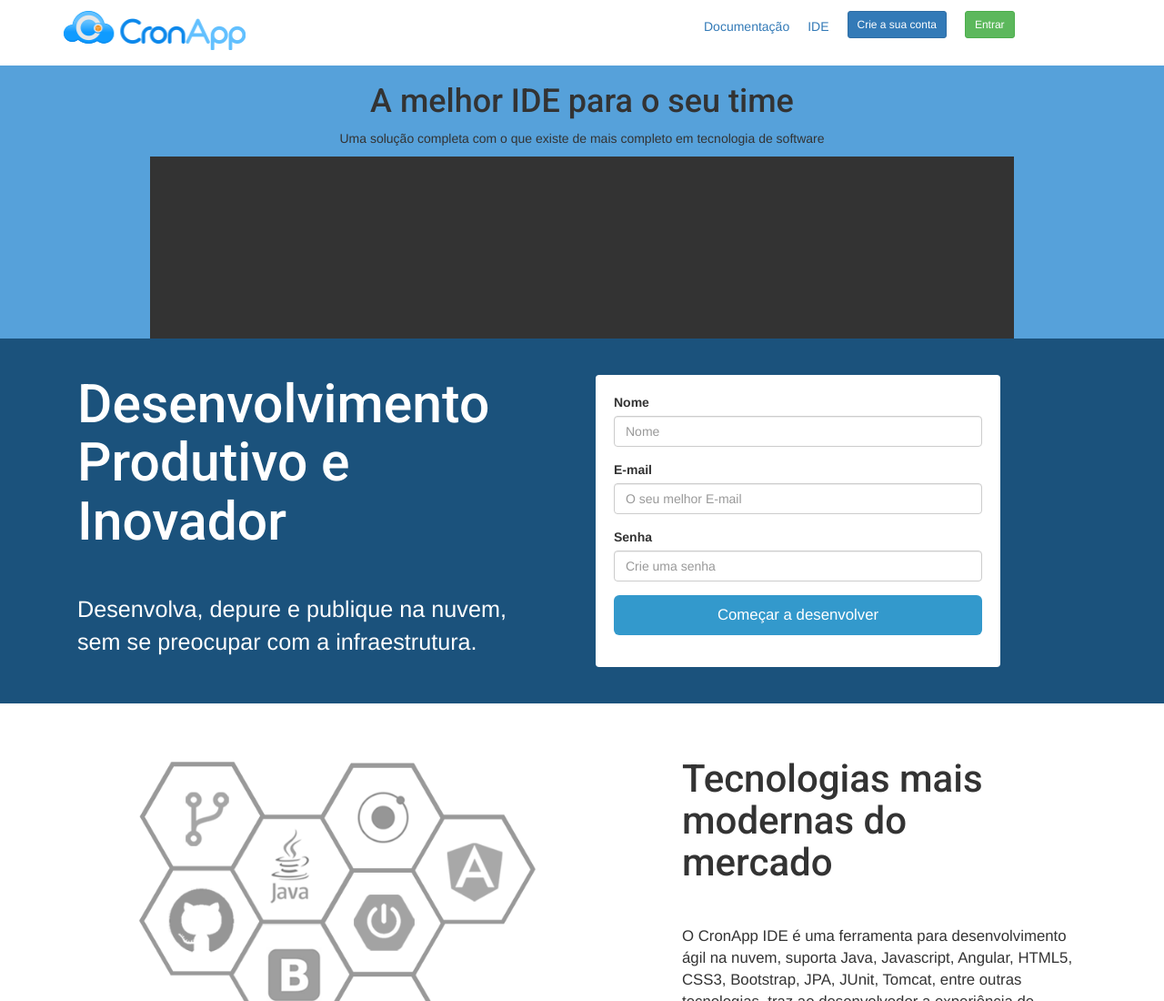
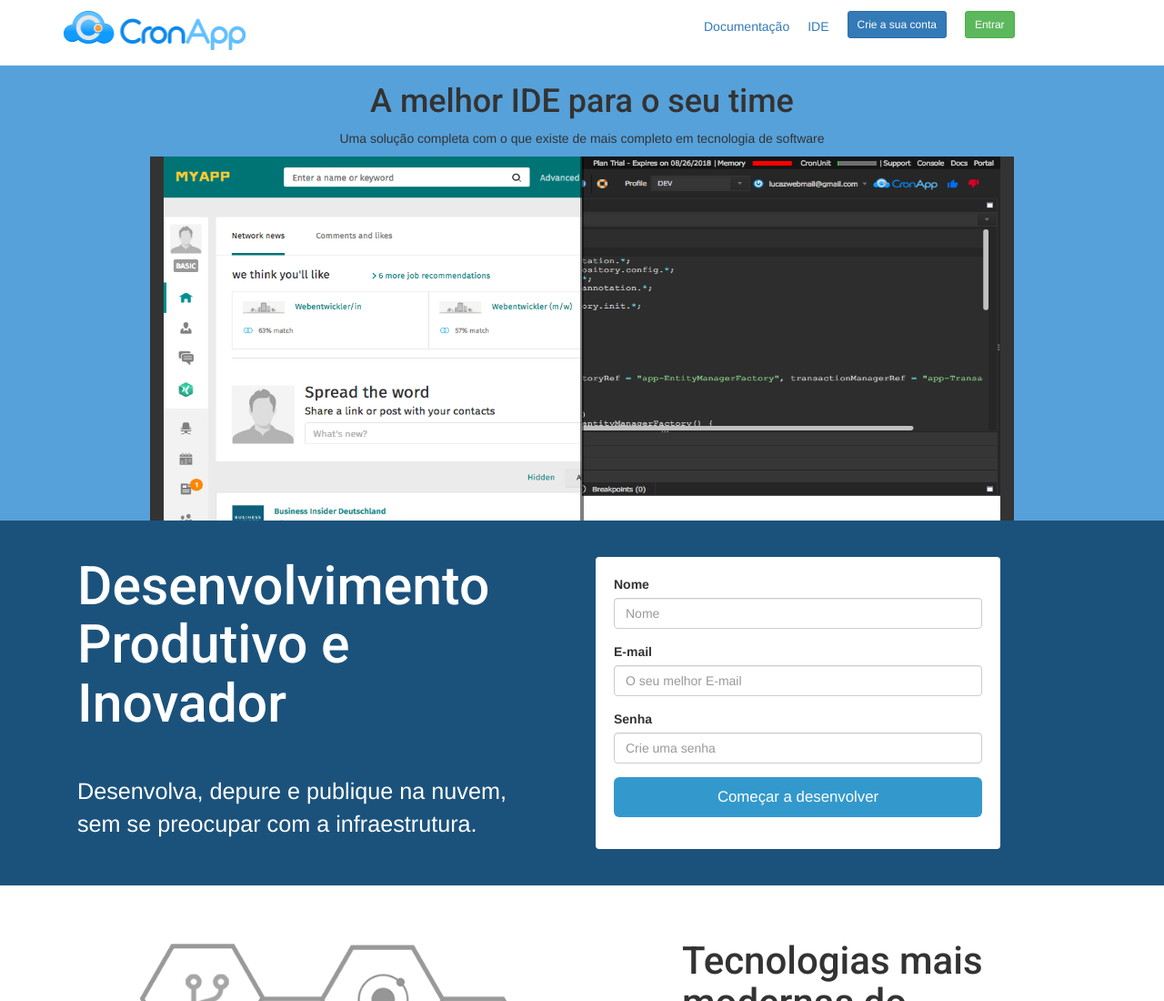
Before and after one commit to lucazweb/cronapp-landing, a website: page index.html in a window 1280 px wide. Shown: the top 1100 px of the page at 91% size. Drawn offline with nearby package versions, Linux system fonts and the light colour scheme.

Commit message:
Começando aplicação Angular, inserindo diretiva de comparação de imagens, organizando arquivos

```diff
--- /dev/null
+++ b/css/slider-comparison.css
@@ -0,0 +1,34 @@
+div.slide-comb {
+	width: 100%;
+	height: 400px;
+	position: relative;
+	overflow: hidden;
+}
+div.slide-comb img {
+	width: 100%;
+	height: 100%;
+}
+div.slide-comb .resized {
+	position: absolute;
+	top:0;
+	left: 0;
+	height: 100%;
+	width: 50%;
+	overflow: hidden;
+}
+div.slide-comb .divider {
+	position: absolute;
+	left: 50%;
+	top: 0;
+	bottom: 0;
+	width: 4px;
+	margin-left: -2px;
+	background: rgba(0,0,0,.5);
+}
+
+@media (max-width: 767px) {
+	div.slide-comb {
+		width: 300px;
+		height: 200px;
+	}
+}
--- a/index.html
+++ b/index.html
@@ -1,14 +1,16 @@
 <!DOCTYPE html>
-<html lang="pt-br">
+<html ng-app="CronappLanding" lang="pt-br">
 <head>
     <meta charset="UTF-8">
     <meta name="viewport" content="width=device-width, initial-scale=1.0">
     <meta http-equiv="X-UA-Compatible" content="ie=edge">
     <link rel="stylesheet" href="node_modules/bootstrap/dist/css/bootstrap.min.css">
     <link rel="stylesheet" href="css/principal.css">
+    <link rel="stylesheet" href="css/slider-comparison.css">
     <title>Cronapp</title>
+    <script type="text/javascript" src="node_modules/angular/angular.min.js"> </script>
 </head>
-<body>
+<body ng-controller="landingCtrl">
     <header>
         <div class="container">
             <div class="logo"></div>
@@ -28,12 +30,9 @@
             <h1>A melhor IDE para o seu time</h1>
             <p>Uma solução completa com o que existe de mais completo em tecnologia de software</p>
             <div class="col-md-10 col-md-10--mostrador">
-
+                <!-- Comparar aplicação feita e IDE Cloud -->
+                <slide-image-comparison info="images"></slide-image-comparison>
             </div>
-        </div>
-
-        <div class="comparador">
-            <!-- Comparar aplicação feita e IDE Cloud -->
         </div>
     </div>
 
@@ -83,5 +82,9 @@
         </div>
     </footer>
 
+    <script type="text/javascript" src="js/app.js"></script>
+    <script type="text/javascript" src="js/slide-comparison.directive.js"></script>
+    <script type="text/javascript" src="js/controller.js"></script>
+
 </body>
 </html>
--- /dev/null
+++ b/js/app.js
@@ -0,0 +1 @@
+angular.module('CronappLanding', []);
--- /dev/null
+++ b/js/controller.js
@@ -0,0 +1,7 @@
+angular.module('CronappLanding')
+    .controller('landingCtrl', function($scope){
+        $scope.images = {
+            image1: 'img/cronappIDE.png',
+            image2: 'img/exampleapp.png'
+        }
+    });
--- /dev/null
+++ b/js/slide-comparison.directive.js
@@ -0,0 +1,74 @@
+angular.module('CronappLanding')
+    .directive('slideImageComparison', function($window) {
+
+            function moveOver(handle, resized, container) {
+
+                var move = {};
+
+                var divideWidth = handle.prop('offsetWidth'),
+                    containerOffsetLeft = container.prop('offsetLeft'),
+                    containerOffsetTop = container.prop('offsetTop'),
+                    containerWidth = container.prop('offsetWidth');
+
+                var moveSlide = function(e) {
+
+                    var pageX = e.pageX || e.targetTouches[0].pageX;
+                    var pageY = e.pageY || e.targetTouches[0].pageY;
+
+                    move = {
+                        left: pageX - containerOffsetLeft,
+                        top: pageY - containerOffsetTop
+                    };
+
+                    moveWidth = (move.left - 1)*75/containerWidth+'%';
+
+                    handle.css({
+                        left: moveWidth
+                    });
+                    resized.css({
+                        width: moveWidth
+                    });
+
+                }
+
+                // Support desktop + touch
+                container[0].addEventListener('touchmove', moveSlide, false);
+                container[0].addEventListener('mousemove', moveSlide, false);
+
+            }
+
+            return {
+                restrict: 'E',
+                scope: {
+                    imageInfo: '=info'
+                },
+                link: function(scope, elem, attr) {
+
+                    var w = angular.element($window);
+
+                    var container = angular.element(elem[0].querySelector('.slide-comb'));
+
+                    // Adjust resize image
+                    var resized = angular.element(elem[0].querySelector('.resized'));
+                    var resizedImage = elem[0].querySelector('.resized img');
+                    angular.element(resizedImage).css({
+                        width: container.prop('offsetWidth')+'px'
+                    })
+
+                    // Change resized image width on window resize
+                    w.bind('resize', function () {
+                        angular.element(resizedImage).css({
+                            width: container.prop('offsetWidth')+'px'
+                        })
+                    });
+
+                    // Get divider
+                    var divider = angular.element(elem[0].querySelector('.divider'));
+
+                    // Bind move event
+                    moveOver(divider, resized, container);
+
+                },
+                templateUrl: 'slideDirective/slider.html'
+            };
+        });
--- /dev/null
+++ b/slideDirective/slider.html
@@ -0,0 +1,9 @@
+<div class="comparador">
+<div class="slide-comb">
+    <img ng-src="{{ imageInfo.image1 }}">
+    <div class="resized">
+        <img ng-src="{{ imageInfo.image2 }}">
+    </div>
+    <div class="divider"></div>
+</div>
+</div>
```
Also changed, not shown: img/cronappIDE.png (added), img/exampleapp.png (added), slideDirective/slider.css (added), 1 other file.
